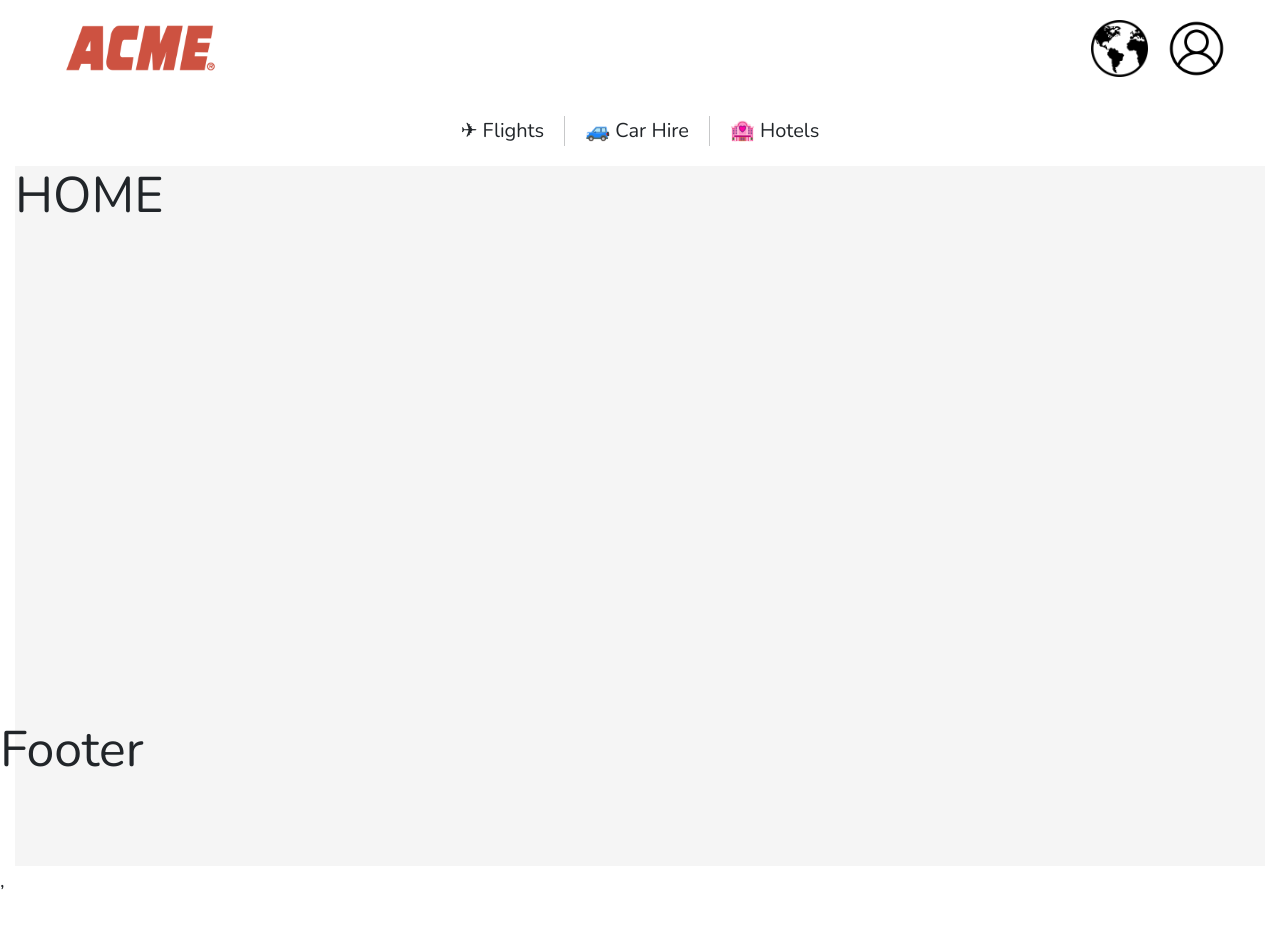
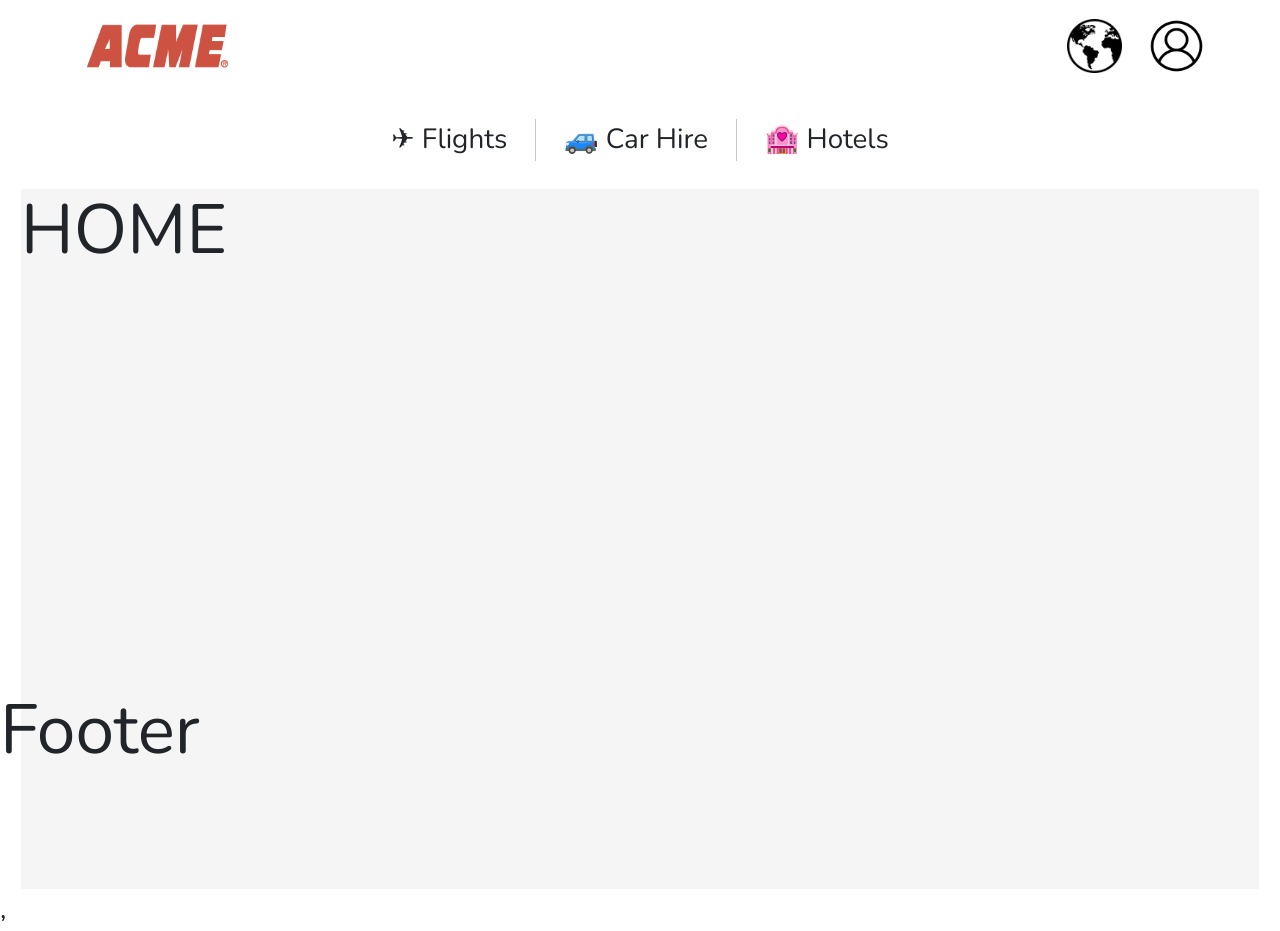
Before and after one commit to CaioCalisto/FlightWebSite, a React (Vite) app in the folder flight-web-site/: page / in a window 1280 px wide. Before the commit the page ends 896 px from the top, so only its background shows below. Built offline with nearby package versions, Linux system fonts and the light colour scheme.

Commit message:
font-size

```diff
--- a/flight-web-site/style.css
+++ b/flight-web-site/style.css
@@ -10,7 +10,7 @@
   padding: 0;
   box-sizing: border-box;
   font-family: var(--FONT-FAMILY);
-  font-size: calc(15px + 0.390625vw);
+  font-size: calc(15px + 1vw);
 }
 
 body {
```
